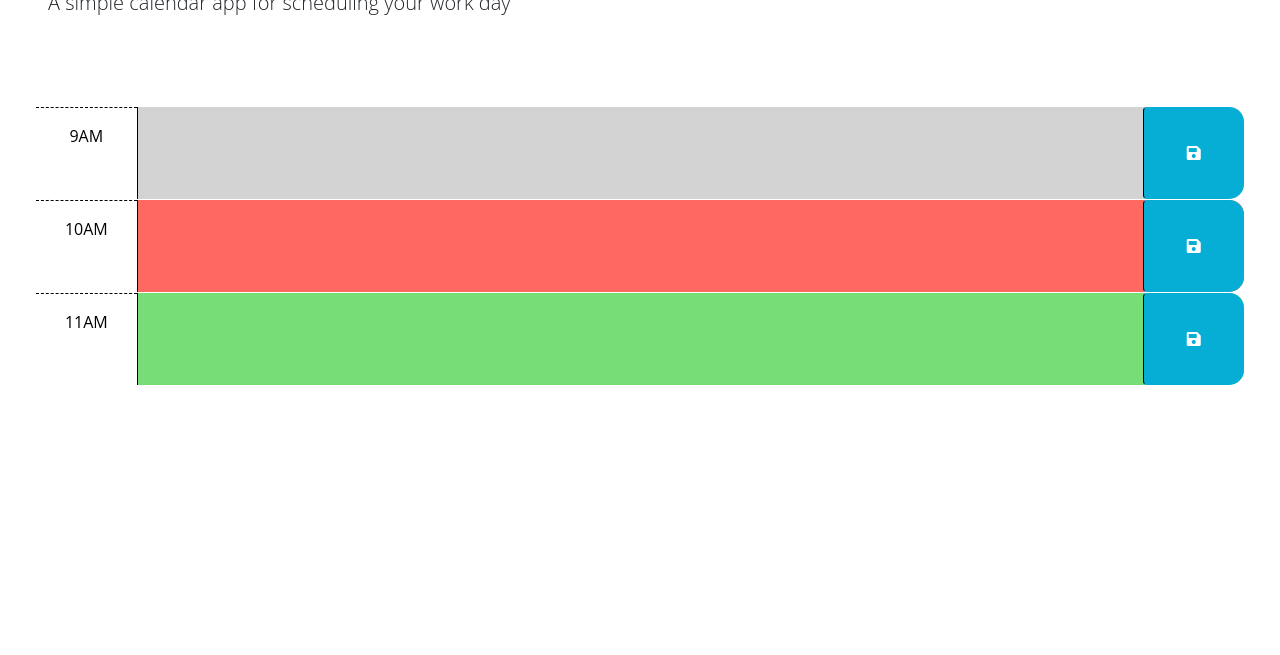
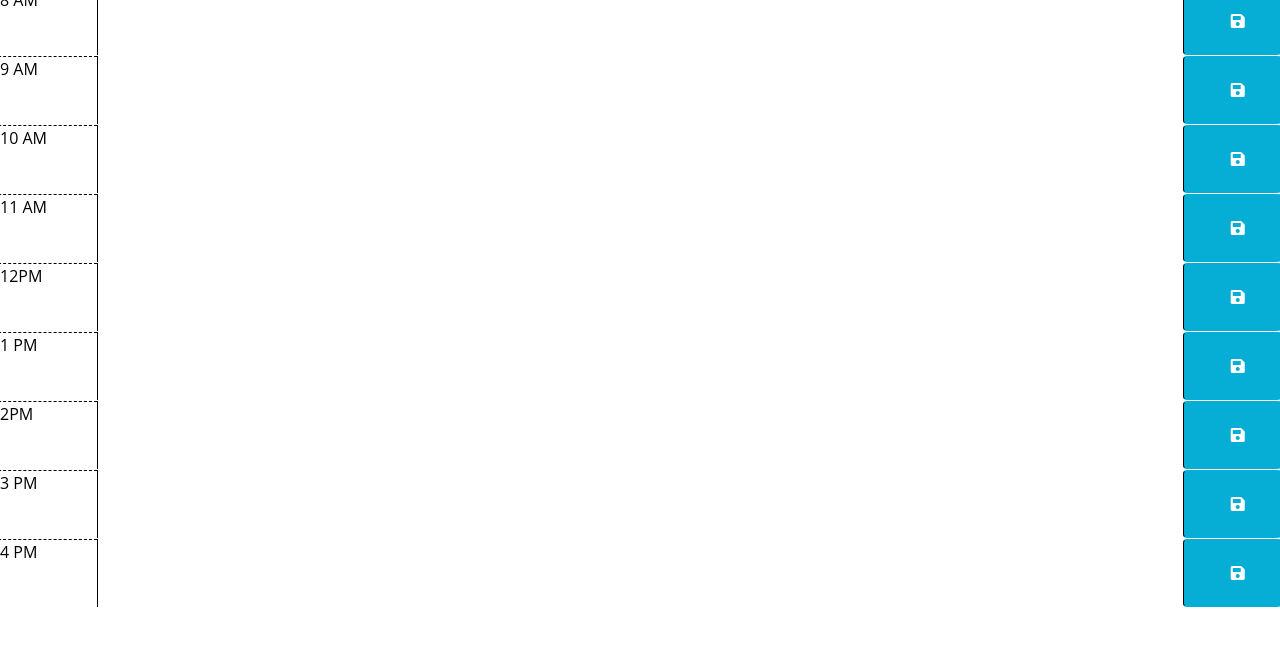
Before and after one commit to JonathanGuhl/DailyPlanner, a plain HTML site: page Develop/index.html in a window 1280 px wide. Shown: the part 145-800 px from the top of the page. Drawn offline with nearby package versions, Linux system fonts and the light colour scheme.

Commit message:
Added HTML code

```diff
--- a/Develop/index.html
+++ b/Develop/index.html
@@ -25,48 +25,65 @@
   </head>
 
   <body>
-    <header class="p-5 mb-4">
+    <!-- Header -->
+    <header class="jumbotron">
       <h1 class="display-3">Work Day Scheduler</h1>
       <p class="lead">A simple calendar app for scheduling your work day</p>
       <p id="currentDay" class="lead"></p>
     </header>
-    <div class="container-fluid px-5">
-      <!-- Use class for "past", "present", and "future" to apply styles to the
-        time-block divs accordingly. The javascript will need to do this by
-        adding/removing these classes on each div by comparing the hour in the
-        id to the current hour. The html provided below is meant to be an example
-        demonstrating how the css provided can be leveraged to create the
-        desired layout and colors. The html below should be removed or updated
-        in the finished product. Remember to delete this comment once the
-        code is implemented.
-        -->
-
-      <!-- Example of a past time block. The "past" class adds a gray background color. -->
-      <div id="hour-9" class="row time-block past">
-        <div class="col-2 col-md-1 hour text-center py-3">9AM</div>
-        <textarea class="col-8 col-md-10 description" rows="3"> </textarea>
-        <button class="btn saveBtn col-2 col-md-1" aria-label="save">
-          <i class="fas fa-save" aria-hidden="true"></i>
-        </button>
-      </div>
-
-      <!-- Example of a present time block. The "present" class adds a red background color. -->
-      <div id="hour-10" class="row time-block present">
-        <div class="col-2 col-md-1 hour text-center py-3">10AM</div>
-        <textarea class="col-8 col-md-10 description" rows="3"> </textarea>
-        <button class="btn saveBtn col-2 col-md-1" aria-label="save">
-          <i class="fas fa-save" aria-hidden="true"></i>
-        </button>
-      </div>
-
-      <!-- Example of a future time block. The "future" class adds a green background color. -->
-      <div id="hour-11" class="row time-block future">
-        <div class="col-2 col-md-1 hour text-center py-3">11AM</div>
-        <textarea class="col-8 col-md-10 description" rows="3"> </textarea>
-        <button class="btn saveBtn col-2 col-md-1" aria-label="save">
-          <i class="fas fa-save" aria-hidden="true"></i>
-        </button>
-      </div>
+<!-- 8AM Block -->
+    <div id="eightAM" class="row time-block">
+      <div class="col-md-1 hour">8 AM</div>
+      <textarea class="col-md-10 description"></textarea>
+      <button class="btn saveBtn col-md-1"><i class="fas fa-save"></i></button>
+    </div>
+<!-- 9AM Block -->
+    <div id="nineAM" class="row time-block">
+      <div class="col-md-1 hour">9 AM</div>
+      <textarea class="col-md-10 description"></textarea>
+      <button class="btn saveBtn col-md-1"><i class="fas fa-save"></i></button>
+    </div>
+<!-- 10AM Block -->
+    <div id="tenAM" class="row time-block">
+      <div class="col-md-1 hour">10 AM</div>
+      <textarea class="col-md-10 description"></textarea>
+      <button class="btn saveBtn col-md-1"><i class="fas fa-save"></i></button>
+    </div>
+<!-- 11AM Block -->
+    <div id="elevenAM" class="row time-block">
+      <div class="col-md-1 hour">11 AM</div>
+      <textarea class="col-md-10 description"></textarea>
+      <button class="btn saveBtn col-md-1"><i class="fas fa-save"></i></button>
+    </div>
+<!-- 12PM Block -->
+    <div id="twelvePM" class="row time-block">
+      <div class="col-md-1 hour">12PM </div>
+      <textarea class="col-md-10 description"></textarea>
+      <button class="btn saveBtn col-md-1"><i class="fas fa-save"></i></button>
+    </div>
+<!-- 1PM Block -->
+    <div id="onePM" class="row time-block">
+      <div class="col-md-1 hour">1 PM</div>
+      <textarea class="col-md-10 description"></textarea>
+      <button class="btn saveBtn col-md-1"><i class="fas fa-save"></i></button>
+    </div>
+<!-- 2PM Block -->
+    <div id="twoPM" class="row time-block">
+      <div class="col-md-1 hour">2PM</div>
+      <textarea class="col-md-10 description"></textarea>
+      <button class="btn saveBtn col-md-1"><i class="fas fa-save"></i></button>
+    </div>
+<!-- 3PM Block -->
+    <div id="threePM" class="row time-block">
+      <div class="col-md-1 hour">3 PM</div>
+      <textarea class="col-md-10 description"></textarea>
+      <button class="btn saveBtn col-md-1"><i class="fas fa-save"></i></button>
+    </div>
+<!-- 4PM Block -->
+    <div id="fourPM" class="row time-block">
+      <div class="col-md-1 hour">4 PM</div>
+      <textarea class="col-md-10 description"></textarea>
+      <button class="btn saveBtn col-md-1"><i class="fas fa-save"></i></button>
     </div>
 
     <script src="https://cdnjs.cloudflare.com/ajax/libs/jquery/3.2.1/jquery.min.js"></script>
```
